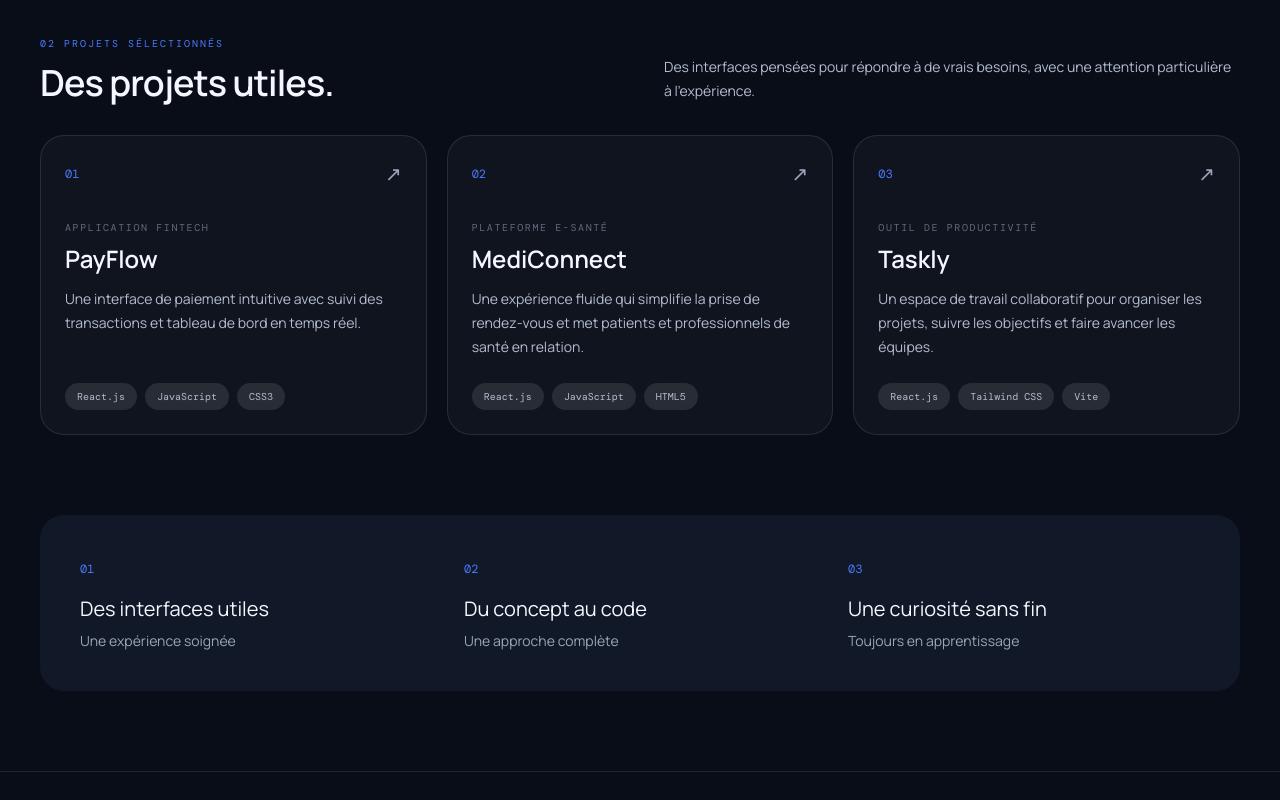
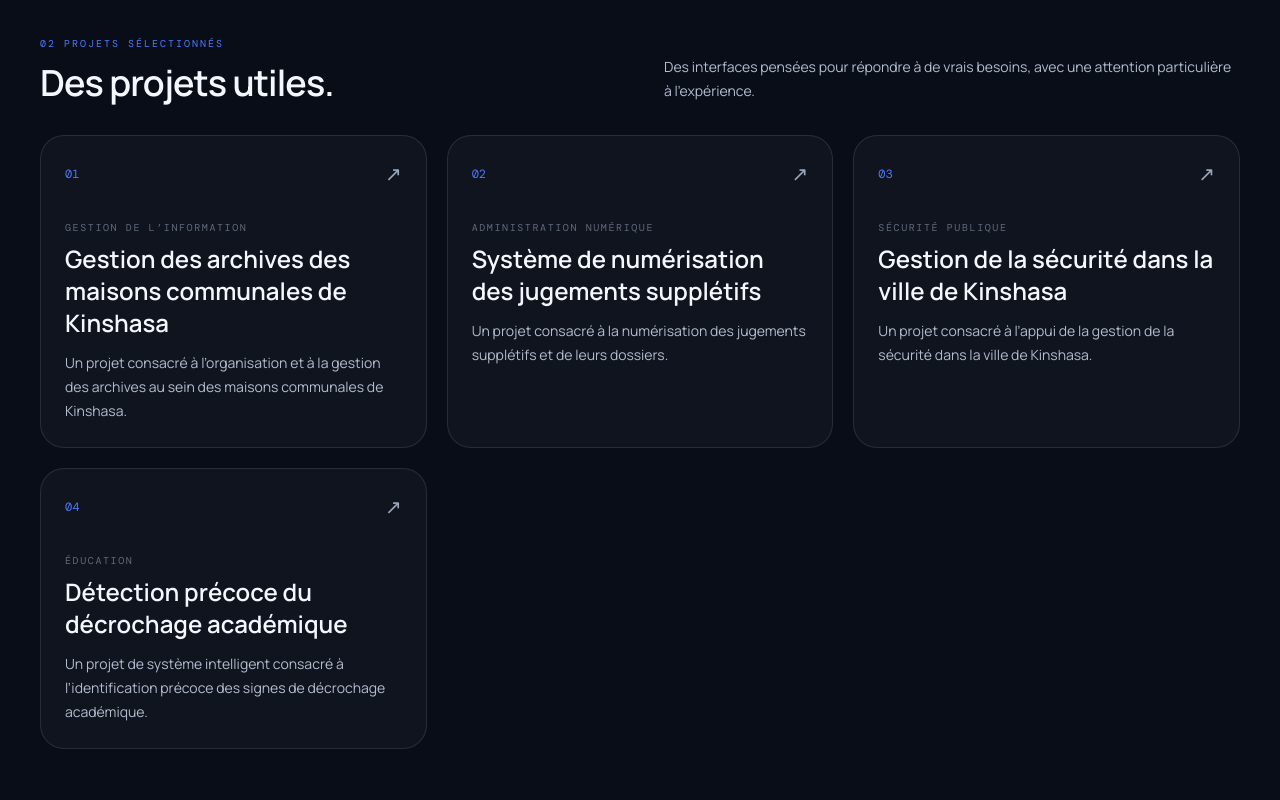
Before and after one commit to Resiadjonga/portfolio-website, a React (Vite) app: page / in a window 1280 px wide. Shown: the part 1020-1820 px from the top of the page. Built offline with nearby package versions, Linux system fonts and the light colour scheme; a web font is replaced by a local one.

Commit message:
feat: Ajout des formulaire contact

```diff
--- a/src/components/ProjectsSection.jsx
+++ b/src/components/ProjectsSection.jsx
@@ -14,7 +14,7 @@ export default function ProjectsSection({ language }) {
         <p className="max-w-xl text-sm leading-6 text-stone-600 dark:text-stone-300">{en ? 'Interfaces designed to answer real needs, with care given to the experience.' : 'Des interfaces pensées pour répondre à de vrais besoins, avec une attention particulière à l’expérience.'}</p>
       </div>
       <div className="grid gap-5 md:grid-cols-3">
-        {projectList.map(({ number, category, name, description, technologies }) => (
+        {projectList.map(({ number, category, name, description }) => (
           <article key={name} className="group flex h-full flex-col rounded-3xl border border-stone-200 bg-white/70 p-6 transition-colors hover:border-orange-600/50 dark:border-white/10 dark:bg-white/[.03] dark:hover:border-orange-400/50">
             <div className="mb-8 flex items-center justify-between">
               <span className="font-mono text-xs text-orange-600 dark:text-orange-400">{number}</span>
@@ -23,9 +23,6 @@ export default function ProjectsSection({ language }) {
             <p className="font-mono text-[10px] uppercase tracking-[.16em] text-stone-500">{category}</p>
             <h3 className="mt-2 font-display text-2xl font-semibold">{name}</h3>
             <p className="mt-3 flex-1 text-sm leading-6 text-stone-600 dark:text-stone-300">{description}</p>
-            <ul className="mt-6 flex flex-wrap gap-2" aria-label={en ? `${name} technologies` : `Technologies de ${name}`}>
-              {technologies.map((technology) => <li key={technology} className="rounded-full bg-stone-100 px-3 py-1.5 font-mono text-[10px] text-stone-600 dark:bg-white/10 dark:text-stone-300">{technology}</li>)}
-            </ul>
           </article>
         ))}
       </div>
--- a/src/data/portfolio.js
+++ b/src/data/portfolio.js
@@ -16,47 +16,53 @@ export const projects = {
   en: [
     {
       number: '01',
-      category: 'Fintech application',
-      name: 'PayFlow',
-      description: 'An intuitive payment interface with transaction tracking and a real-time dashboard.',
-      technologies: ['React.js', 'JavaScript', 'CSS3'],
+      category: 'Information management',
+      name: 'Archives management for Kinshasa municipal offices',
+      description: 'A project focused on organizing and managing archival records within Kinshasa municipal offices.',
     },
     {
       number: '02',
-      category: 'Healthcare platform',
-      name: 'MediConnect',
-      description: 'A clear appointment booking experience connecting patients and healthcare professionals.',
-      technologies: ['React.js', 'JavaScript', 'HTML5'],
+      category: 'Digital administration',
+      name: 'Digitization of supplementary judgments',
+      description: 'A project focused on digitizing supplementary judgments and their records.',
     },
     {
       number: '03',
-      category: 'Productivity tool',
-      name: 'Taskly',
-      description: 'A collaborative workspace for organizing projects, tracking goals, and helping teams move forward.',
-      technologies: ['React.js', 'Tailwind CSS', 'Vite'],
+      category: 'Public safety',
+      name: 'Security management in Kinshasa',
+      description: 'A project focused on supporting security management across the city of Kinshasa.',
+    },
+    {
+      number: '04',
+      category: 'Education',
+      name: 'Early detection of academic dropout',
+      description: 'An intelligent system project focused on identifying early signs of academic dropout.',
     },
   ],
   fr: [
     {
       number: '01',
-      category: 'Application fintech',
-      name: 'PayFlow',
-      description: 'Une interface de paiement intuitive avec suivi des transactions et tableau de bord en temps réel.',
-      technologies: ['React.js', 'JavaScript', 'CSS3'],
+      category: 'Gestion de l’information',
+      name: 'Gestion des archives des maisons communales de Kinshasa',
+      description: 'Un projet consacré à l’organisation et à la gestion des archives au sein des maisons communales de Kinshasa.',
     },
     {
       number: '02',
-      category: 'Plateforme e-santé',
-      name: 'MediConnect',
-      description: 'Une expérience fluide qui simplifie la prise de rendez-vous et met patients et professionnels de santé en relation.',
-      technologies: ['React.js', 'JavaScript', 'HTML5'],
+      category: 'Administration numérique',
+      name: 'Système de numérisation des jugements supplétifs',
+      description: 'Un projet consacré à la numérisation des jugements supplétifs et de leurs dossiers.',
     },
     {
       number: '03',
-      category: 'Outil de productivité',
-      name: 'Taskly',
-      description: 'Un espace de travail collaboratif pour organiser les projets, suivre les objectifs et faire avancer les équipes.',
-      technologies: ['React.js', 'Tailwind CSS', 'Vite'],
+      category: 'Sécurité publique',
+      name: 'Gestion de la sécurité dans la ville de Kinshasa',
+      description: 'Un projet consacré à l’appui de la gestion de la sécurité dans la ville de Kinshasa.',
+    },
+    {
+      number: '04',
+      category: 'Éducation',
+      name: 'Détection précoce du décrochage académique',
+      description: 'Un projet de système intelligent consacré à l’identification précoce des signes de décrochage académique.',
     },
   ],
 }
--- a/src/pages/Contact.jsx
+++ b/src/pages/Contact.jsx
@@ -4,6 +4,20 @@ import { socialLinks } from '../data/socialLinks'
 const gmailComposeUrl = 'https://mail.google.com/mail/?view=cm&fs=1&to=resiadjonga20%40gmail.com'
 export default function Contact({ language }) {
   const en = language === 'en'
+  const handleProjectSubmit = (event) => {
+    event.preventDefault()
+    const formData = new FormData(event.currentTarget)
+    const name = formData.get('name')
+    const email = formData.get('email')
+    const project = formData.get('project')
+    const subject = en ? `Project inquiry from ${name}` : `Proposition de projet de ${name}`
+    const body = en
+      ? `Name: ${name}\nEmail: ${email}\n\nProject details:\n${project}`
+      : `Nom : ${name}\nE-mail : ${email}\n\nDescription du projet :\n${project}`
+    const params = new URLSearchParams({ view: 'cm', fs: '1', to: 'resiadjonga20@gmail.com', su: subject, body })
+    window.location.assign(`https://mail.google.com/mail/?${params.toString()}`)
+  }
+
   return (
     <div>
       <SectionTitle title={en ? <>Let’s build something<br /><em className="font-accent text-orange-600 dark:text-orange-400">meaningful.</em></> : <>Construisons quelque<br /><em className="font-accent text-orange-600 dark:text-orange-400">chose de fort.</em></>}>{en ? 'A project, an opportunity or just an idea? I’d be happy to talk about it.' : 'Un projet, une opportunité ou simplement une idée ? Je serais ravie d’en discuter avec vous.'}</SectionTitle>
@@ -14,6 +28,24 @@ export default function Contact({ language }) {
       <div className="mt-10 flex flex-wrap gap-3" aria-label={en ? 'Social profiles' : 'Profils sociaux'}>
         {socialLinks.map(({ label, url, icon }) => <a key={label} href={typeof url === 'function' ? url(en) : url} target="_blank" rel="noreferrer" className="inline-flex items-center gap-3 rounded-full border border-stone-300 px-5 py-3 text-sm font-medium transition hover:border-orange-600 hover:text-orange-600 dark:border-white/15 dark:hover:border-orange-400 dark:hover:text-orange-400"><img aria-hidden="true" className="size-5 rounded object-contain" src={icon} alt="" />{label}<span aria-hidden="true">↗</span></a>)}
       </div>
+      <section className="mt-16 border-t border-stone-200 pt-10 dark:border-white/10" aria-labelledby="project-inquiry-title">
+        <div className="max-w-2xl">
+          <p className="font-mono text-xs uppercase tracking-[.2em] text-orange-600 dark:text-orange-400">{en ? 'Have a project in mind?' : 'Un projet en tête ?'}</p>
+          <h2 id="project-inquiry-title" className="mt-3 font-display text-3xl font-semibold">{en ? 'Tell me about it.' : 'Parlons de votre idée.'}</h2>
+          <p className="mt-3 text-sm leading-6 text-stone-600 dark:text-stone-300">{en ? 'Share your contact details and a short description of the work you have in mind.' : 'Indiquez vos coordonnées et décrivez brièvement le projet sur lequel vous aimeriez travailler avec moi.'}</p>
+        </div>
+        <form className="mt-8 grid max-w-2xl gap-5" onSubmit={handleProjectSubmit}>
+          <div className="grid gap-5 sm:grid-cols-2">
+            <label className="grid gap-2 text-sm font-medium" htmlFor="project-name">{en ? 'Full name' : 'Nom complet'}<input id="project-name" name="name" type="text" autoComplete="name" required className="rounded-xl border border-stone-300 bg-white px-4 py-3 font-normal outline-none transition focus:border-orange-600 dark:border-white/15 dark:bg-white/[.04] dark:focus:border-orange-400" /></label>
+            <label className="grid gap-2 text-sm font-medium" htmlFor="project-email">{en ? 'Email address' : 'Adresse e-mail'}<input id="project-email" name="email" type="email" autoComplete="email" required className="rounded-xl border border-stone-300 bg-white px-4 py-3 font-normal outline-none transition focus:border-orange-600 dark:border-white/15 dark:bg-white/[.04] dark:focus:border-orange-400" /></label>
+          </div>
+          <label className="grid gap-2 text-sm font-medium" htmlFor="project-description">{en ? 'What would you like to build?' : 'Quel projet souhaitez-vous réaliser ?'}<textarea id="project-description" name="project" rows="5" required className="resize-y rounded-xl border border-stone-300 bg-white px-4 py-3 font-normal leading-6 outline-none transition focus:border-orange-600 dark:border-white/15 dark:bg-white/[.04] dark:focus:border-orange-400" /></label>
+          <div>
+            <button type="submit" className="inline-flex rounded-full bg-orange-600 px-7 py-4 text-sm font-semibold text-white transition hover:bg-orange-700">{en ? 'Prepare email' : 'M’envoyer le projet'} <span className="ml-4" aria-hidden="true">↗</span></button>
+            <p className="mt-3 text-xs leading-5 text-stone-500 dark:text-stone-400">{en ? 'Gmail will open with a draft for you to review and send.' : 'Gmail s’ouvrira avec un brouillon que vous pourrez relire et envoyer.'}</p>
+          </div>
+        </form>
+      </section>
     </div>
   )
 }
```
Also changed, not shown: 1 other file (tests, documents, lock files or other folders).
